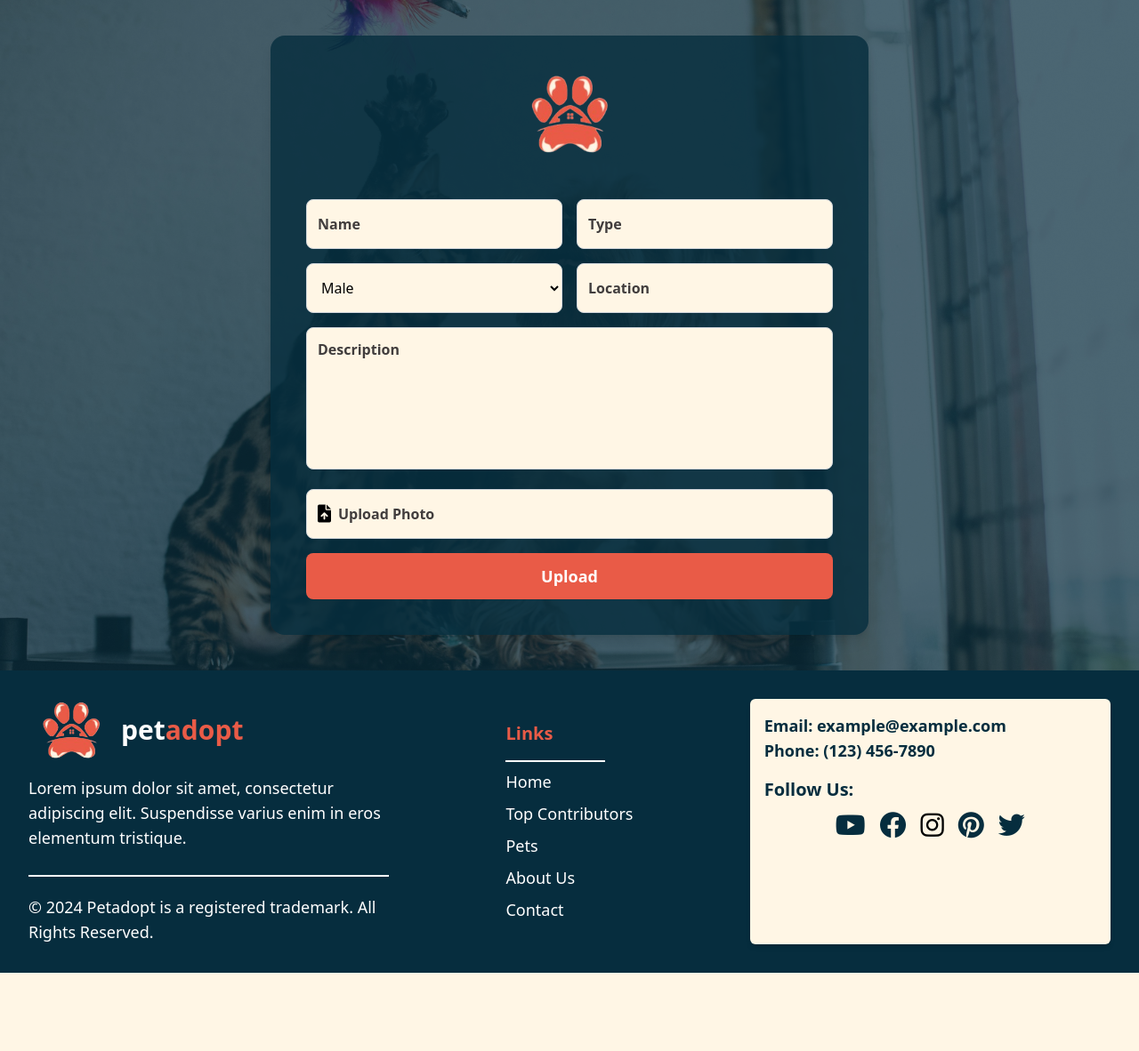
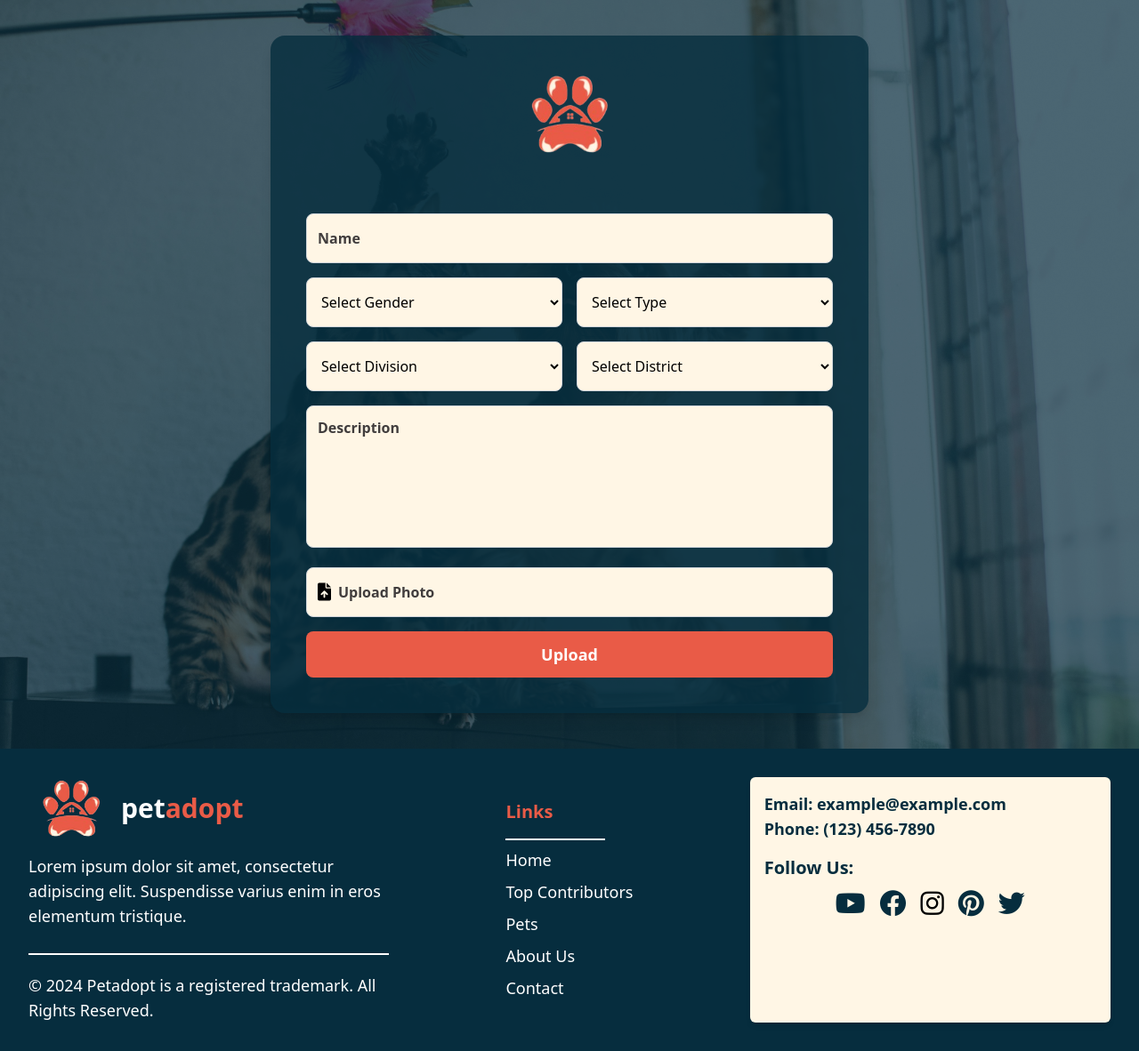
Before and after one commit to fahim-muntasir/petadoption, a Django app: page /createPet/ in a window 1280 px wide. Shown: the part 106-1288 px from the top of the page at 89% size. Before the commit the page ends 1200 px from the top, so only its background shows below. Run offline with Django 5.2, Linux system fonts and the light colour scheme; the visitor is signed in with stand-in values (Sample User, id 1); data that the repository does not hold is empty; some libraries are stand-ins or nearby versions.

Commit message:
search by pet type and added division and district in the pet post form

```diff
--- a/petapp/models.py
+++ b/petapp/models.py
@@ -28,12 +28,13 @@
   pet_type = models.CharField(max_length=50, blank=False, null=False)
   gender = models.CharField(max_length=10, choices=[('Male', 'Male'), ('Female', 'Female')])
   description = models.TextField(blank=False, null=False)
-  location = models.CharField(max_length=100, blank=False, null=False)
   status = models.CharField(
     max_length=10,
     choices=[('Active', 'Active'), ('Adopted', 'Adopted')],
     default='Active',
   )
+  division = models.CharField(max_length=50, blank=False,null=True)
+  district = models.CharField(max_length=50, blank=False, null=True)
   created_at = models.DateTimeField(auto_now_add=True)
   updated_at = models.DateTimeField(auto_now=True)
 
--- a/petapp/urls.py
+++ b/petapp/urls.py
@@ -18,4 +18,5 @@
   path('delete_message/<int:message_id>/', views.delete_message, name='delete_message'),
   path('delete_pet/<int:pet_id>/', views.delete_pet, name='delete_pet'),
   path('update_pet/<int:pet_id>/', views.updatePet, name='updatePet'),
+  path('get-districts/', views.get_districts, name='get-districts'),
 ]
--- a/petapp/views.py
+++ b/petapp/views.py
@@ -1,5 +1,4 @@
-import os
-import requests
+import os, requests
 from django.core.validators import URLValidator
 from django.core.exceptions import ValidationError
 from django.core.paginator import Paginator
@@ -9,9 +8,15 @@
 from django.contrib.auth.hashers import make_password, check_password
 from .models import UserProfile, PetPost, Message # added
 from django.contrib.auth.decorators import login_required
+from django.http import JsonResponse
 
+
+# * Variables *
 User = get_user_model()
+api_url_division = "https://bdapis.com/api/v1.2/divisions"
 
+
+# ** Provides Posts **
 def fetchAdoptedPost(total=False):
   posts = []
 
@@ -21,6 +26,7 @@
     posts = PetPost.objects.filter(status='Adopted').order_by('-updated_at')
 
   return posts
+
 
 # ** Provides Posts **
 def fetchPost(total=False):
@@ -32,6 +38,7 @@
     posts = PetPost.objects.filter(status='Active').order_by('-created_at')
 
   return posts
+
 
 # ** Provides Message **
 def fetchMessage(total=False):
@@ -52,11 +59,10 @@
 
   return render(request, 'petapp/index.html', {'posts': active_posts, 'adoptedPosts': adopted_posts})
 
+
+# ** Profile **
 def userProfile(request, userid):
-  print(userid)
   user = get_object_or_404(UserProfile, id=userid)
-
-  # Fetch posts data and set up pagination
   posts_list = PetPost.objects.filter(user=userid).order_by('-created_at')
   paginator = Paginator(posts_list, 10)
   page_number = request.GET.get('page')
@@ -64,34 +70,33 @@
 
   return render(request, 'petapp/userprofile.html', {'user': user, 'page_obj': page_obj, 'isPost': len(page_obj)})
 
+
 # ** Login **
 def user_login(request):
   if request.method == 'POST':
     email = request.POST.get('email')
     password = request.POST.get('password')
 
-    # Find the user by email
     try:
         user = UserProfile.objects.get(email=email)
     except UserProfile.DoesNotExist:
         messages.error(request, "Invalid email or password.")
         return render(request, 'petapp/login.html')
 
-    # Authenticate user
     user = authenticate(request, username=user.username, password=password)
     if user is not None:
         login(request, user)
-        return redirect('home')  # Redirect to the home page or any other page after login
+        return redirect('home')
     else:
         messages.error(request, "Invalid email or password.")
         return render(request, 'petapp/login.html')
 
   return render(request, 'petapp/login.html')
 
+
 # ** Registration **
 def registration(request):
   if request.method == 'POST':
-    # Get form data
     form_data = {
         'username': request.POST.get('username'),
         'first_name': request.POST.get('firstName'),
@@ -106,19 +111,14 @@
     password1 = request.POST.get('password1')
     password2 = request.POST.get('password2')
 
-    # Validation checks
-
-    # 6. Check if first name, last name, address, and state are not empty
     if not form_data['first_name'] or not form_data['last_name'] or not form_data['address'] or not form_data['state']:
         messages.error(request, "First name, last name, address, and state cannot be empty.")
         return render(request, 'petapp/registration.html', {'form_data': form_data})
 
-    # 3. Check if username has no spaces or uppercase letters
     if ' ' in form_data['username'] or not form_data['username'].islower():
         messages.error(request, "Username cannot contain spaces or uppercase letters.")
         return render(request, 'petapp/registration.html', {'form_data': form_data})
 
-    # 4. Check if the phone numbers have exactly 11 digits
     if not (form_data['phone1'].isdigit() and len(form_data['phone1']) == 11):
         messages.error(request, "Primary phone number must contain exactly 11 digits.")
         return render(request, 'petapp/registration.html', {'form_data': form_data})
@@ -126,7 +126,6 @@
         messages.error(request, "Additional phone number must contain exactly 11 digits.")
         return render(request, 'petapp/registration.html', {'form_data': form_data})
 
-    # 5. Validate the social link to ensure it's a URL
     url_validator = URLValidator()
     try:
         url_validator(form_data['socialLink'])
@@ -134,17 +133,14 @@
         messages.error(request, "Social link must be a valid URL.")
         return render(request, 'petapp/registration.html', {'form_data': form_data})
 
-    # 1. Check if password has at least 6 characters
     if len(password1) < 6:
         messages.error(request, "Password must be at least 6 characters long.")
         return render(request, 'petapp/registration.html', {'form_data': form_data})
 
-    # 2. Check if both passwords match
     if password1 != password2:
         messages.error(request, "Passwords do not match.")
         return render(request, 'petapp/registration.html', {'form_data': form_data})
 
-    # 7. Check if username or email is already taken
     if User.objects.filter(username=form_data['username']).exists():
         messages.error(request, "Username already taken.")
         return render(request, 'petapp/registration.html', {'form_data': form_data})
@@ -152,7 +148,6 @@
         messages.error(request, "Email already taken.")
         return render(request, 'petapp/registration.html', {'form_data': form_data})
 
-    # Create the user if all validations pass
     user = User(
       username=form_data['username'],
       first_name=form_data['first_name'],
@@ -171,57 +166,55 @@
 
   return render(request, 'petapp/registration.html')
 
+
 # ** About Us **
 def about(request):
   return render(request, 'petapp/about.html')
 
-# ** All Pets List **
+# ** All Items **
 def items(request):
-    # Get the selected division from the URL query parameter
-    division = request.GET.get('division')
+  division = request.GET.get('division')
+  pet_type = request.GET.get('type')
+  api_url_for_district = f"https://bdapis.com/api/v1.2/division/{division}" if division else None
 
-    # Base API for divisions and for fetching districts by division
-    api_url = "https://bdapis.com/api/v1.2/divisions"
-    api_url_for_district = f"https://bdapis.com/api/v1.2/division/{division}" if division else None
+  response = requests.get(api_url_division)
+  if response.status_code == 200:
+      divisions_data = response.json().get("data", [])
+  else:
+      divisions_data = []
 
-    # Fetch divisions data
-    response = requests.get(api_url)
-    if response.status_code == 200:
-        divisions_data = response.json().get("data", [])
-    else:
-        divisions_data = []
+  districts_data = []
+  if division and api_url_for_district:
+      district_response = requests.get(api_url_for_district)
+      if district_response.status_code == 200:
+          districts_data = district_response.json().get("data", [])
 
-    # Fetch district data if a division is selected
-    districts_data = []
-    if division and api_url_for_district:
-        district_response = requests.get(api_url_for_district)
-        if district_response.status_code == 200:
-            districts_data = district_response.json().get("data", [])
+  posts_list = PetPost.objects.all().order_by('-created_at')
+  if pet_type:
+      posts_list = posts_list.filter(pet_type__iexact=pet_type)
 
-    # Fetch posts data and set up pagination
-    posts_list = PetPost.objects.all().order_by('-created_at')
-    paginator = Paginator(posts_list, 10)
-    page_number = request.GET.get('page')
-    page_obj = paginator.get_page(page_number)
+  paginator = Paginator(posts_list, 10)
+  page_number = request.GET.get('page')
+  page_obj = paginator.get_page(page_number)
 
-    context = {
-        'divisions': divisions_data,
-        'selected_division': division,
-        'districts': districts_data,
-        'posts': posts_list,
-        'page_obj': page_obj,
-    }
+  context = {
+      'divisions': divisions_data,
+      'selected_division': division,
+      'districts': districts_data,
+      'posts': posts_list,
+      'page_obj': page_obj,
+      'selected_type': pet_type,
+  }
 
-    return render(request, 'petapp/items.html', context)
+  return render(request, 'petapp/items.html', context)
+
 
 # ** Single Pet Post **
 def item(request, id):
   posts = PetPost.objects.exclude(id=id).order_by('-created_at')[:2]
   pet = get_object_or_404(PetPost, id=id)
 
-  # started
   if request.method == 'POST':
-    # Get the message content from the form
     message_content = request.POST.get('message')
     print(request.user)
     if message_content:
@@ -232,7 +225,7 @@
         message=message_content
       )
       messages.success(request, "Your message has been sent to the pet post publisher.")
-      return redirect('item', id=id)  # Redirect to avoid resubmission on refresh
+      return redirect('item', id=id)
     else:
         messages.error(request, "Message content cannot be empty.")
 
@@ -242,15 +235,73 @@
 #   return render(request, 'petapp/modal.html')
 
 # ** Pet Post Creation **
+# @login_required
+# def createPet(request):
+
+#   # Fetch divisions data
+#   response = requests.get(api_url_division)
+#   if response.status_code == 200:
+#       divisions_data = response.json().get("data", [])
+#   else:
+#       divisions_data = []
+
+#   if request.method == 'POST':
+#       title = request.POST.get('title')
+#       image = request.FILES.get('image')
+#       pet_type = request.POST.get('pet_type')
+#       gender = request.POST.get('gender')
+#       description = request.POST.get('description')
+
+#       pet_post = PetPost(
+#           user=request.user,
+#           title=title,
+#           image=image,
+#           pet_type=pet_type,
+#           gender=gender,
+#           description=description,
+#           location=location,
+#       )
+
+#       pet_post.save()
+
+#       return redirect('home')
+
+#   return render(request, 'petapp/createPet.html', {"divisions": divisions_data})
+
+
+# ** Disctricts **
+@login_required
+def get_districts(request):
+  division = request.GET.get('division')
+  if division:
+      # Fetch districts based on the selected division
+      api_url_for_district = f"https://bdapis.com/api/v1.2/division/{division}"
+      response = requests.get(api_url_for_district)
+      if response.status_code == 200:
+          districts_data = response.json().get("data", [])
+          return JsonResponse({'districts': districts_data}, status=200)
+  return JsonResponse({'districts': []}, status=400)
+
+
+# ** Pet Post Creation **
 @login_required
 def createPet(request):
+  # Fetch divisions data
+  response = requests.get(api_url_division)
+  if response.status_code == 200:
+      divisions_data = response.json().get("data", [])
+  else:
+      divisions_data = []
+
   if request.method == 'POST':
       title = request.POST.get('title')
       image = request.FILES.get('image')
-      pet_type = request.POST.get('pet_type')
+      pet_type = request.POST.get('type')
       gender = request.POST.get('gender')
       description = request.POST.get('description')
-      location = request.POST.get('location')
+
+      division = request.POST.get('division')
+      district = request.POST.get('district')
 
       pet_post = PetPost(
           user=request.user,
@@ -259,21 +310,25 @@
           pet_type=pet_type,
           gender=gender,
           description=description,
-          location=location,
+          division=division,
+          district=district,
       )
 
       pet_post.save()
-
       return redirect('home')
 
-  return render(request, 'petapp/createPet.html')
+  return render(request, 'petapp/createPet.html', {"divisions": divisions_data})
+
 
 # ** Logout **
 def user_logout(request):
   logout(request)
   return redirect('login')
 
+
 # Dashboard
+
+
 
 # ** Dashboard of user **
 @login_required
@@ -284,6 +339,7 @@
 
   return render(request, 'Dashboard/Dashboard.html', {"totalAdopted":totalAdopted, "totalPost": totalPost, "totalMessage": totalMessage, "fullname": request.user.first_name + " " + request.user.last_name})
 
+
 # ** Message Requests **
 @login_required
 def totalRequest(request):
@@ -291,14 +347,13 @@
 
   return render(request, 'Dashboard/TotalRequest.html', {'posts': messages, "fullname": request.user.first_name + " " + request.user.last_name})
 
+
 # ** Information Update **
 @login_required
 def updateInfo(request):
-    # Load the current user profile
     user = request.user
 
     if request.method == 'POST':
-      # Get form data from POST request
       username = request.POST.get('username', user.username)
       first_name = request.POST.get('first_name', user.first_name)
       last_name = request.POST.get('last_name', user.last_name)
@@ -309,12 +364,10 @@
       state = request.POST.get('state', user.state)
       social_link = request.POST.get('social_link', user.social_media_link)
 
-      # Password change logic
       current_password = request.POST.get('current_password')
       new_password = request.POST.get('new_password')
       confirm_password = request.POST.get('confirm_password')
 
-      # Update basic info
       user.username = username
       user.first_name = first_name
       user.last_name = last_name
@@ -325,25 +378,19 @@
       user.state = state
       user.social_media_link = social_link
 
-      # Check if password fields are provided for a password update
       if current_password and new_password and confirm_password:
-        # Verify current password
         if check_password(current_password, user.password):
-            # Ensure new password matches confirmation
             if new_password == confirm_password:
                 user.set_password(new_password)
-                update_session_auth_hash(request, user)  # Keeps the user logged in after password change
+                update_session_auth_hash(request, user)
                 messages.success(request, 'Password updated successfully.')
             else:
                 messages.error(request, 'New password and confirmation do not match.')
         else:
             messages.error(request, 'Current password is incorrect.')
 
-      # Save the user and profile info
       user.save()
-      # user.profile.save()
 
-      # Success message and redirect
       messages.success(request, 'Information updated successfully.')
       return redirect('updateInfo')
 
--- a/templates/petapp/base.html
+++ b/templates/petapp/base.html
@@ -79,8 +79,6 @@
         toggleIcon.classList.add('rotate-90');
       }
     }
-
-
     </script>
   </body>
 </html>
--- a/templates/petapp/createPet.html
+++ b/templates/petapp/createPet.html
@@ -22,51 +22,56 @@
 
         <form method="POST" class="space-y-4" enctype="multipart/form-data">
           {% csrf_token %}
-          <div class="grid grid-cols-1 md:grid-cols-2 gap-4">
           <input
             type="text"
             placeholder="Name"
             name="title"
-              class="input-field focus:outline-none focus:ring-2 focus:ring-[#e95b47] h-12 lg:h-14 p-3 rounded-lg border bg-[#fff6e5] border-gray-300 placeholder:font-semibold placeholder:text-[#413d3d]"
+            class="input-field w-full focus:outline-none focus:ring-2 focus:ring-[#e95b47] h-12 lg:h-14 p-3 rounded-lg border bg-[#fff6e5] border-gray-300 placeholder:font-semibold placeholder:text-[#413d3d]"
             required
           />
-            <input
-              type="text"
-              placeholder="Type"
-              name="pet_type"
-              class="input-field focus:outline-none focus:ring-2 focus:ring-[#e95b47] placeholder:font-semibold placeholder:text-[#413d3d] h-12 lg:h-14 p-3 rounded-lg border bg-[#fff6e5] border-gray-300"
-              required
-            />
+
+          <div class="grid grid-cols-1 md:grid-cols-2 gap-4">
+            <select name="gender" id="" class="input-field focus:outline-none focus:ring-2 focus:ring-[#e95b47] placeholder:font-semibold placeholder:text-[#413d3d] h-12 lg:h-14 p-3 rounded-lg border bg-[#fff6e5] border-gray-300" >
+              <option value="">Select Gender</option>
+              <option value="male">Male</option>
+              <option value="female">Female</option>
+            </select>
+
+            <select name="type" class="input-field focus:outline-none focus:ring-2 focus:ring-[#e95b47] placeholder:font-semibold placeholder:text-[#413d3d] h-12 lg:h-14 p-3 rounded-lg border bg-[#fff6e5] border-gray-300" required >
+              <option value="">Select Type</option>
+              <option value="cat">Cat</option>
+              <option value="dog">Dog</option>
+              <option value="bird">Bird</option>
+              <option value="fish">Fish</option>
+              <option value="rabbit">Rabbit</option>
+              <option value="exotic">Exotic Pets</option>
+            </select>
           </div>
 
           <div class="grid grid-cols-1 md:grid-cols-2 gap-4">
-            <select name="gender" id="" class="input-field focus:outline-none focus:ring-2 focus:ring-[#e95b47] placeholder:font-semibold placeholder:text-[#413d3d] h-12 lg:h-14 p-3 rounded-lg border bg-[#fff6e5] border-gray-300" required >
-              <option value="male">Male</option>
-              <option value="female">Female</option>
+            <select
+                name="division"
+                id="division"
+                class="input-field focus:outline-none focus:ring-2 focus:ring-[#e95b47] h-12 lg:h-14 p-3 rounded-lg border bg-[#fff6e5] border-gray-300"
+                required
+            >
+                <option value="">Select Division</option>
+                {% for item in divisions %}
+                    <option value="{{ item.division }}">{{ item.division }}</option>
+                {% endfor %}
             </select>
-            <input
-              type="tel"
-              placeholder="Location"
-              name="location"
-              class="input-field focus:outline-none focus:ring-2 focus:ring-[#e95b47] placeholder:font-semibold placeholder:text-[#413d3d] h-12 lg:h-14 p-3 rounded-lg border bg-[#fff6e5] border-gray-300"
+
+            <select
+                name="district"
+                id="district"
+                class="input-field focus:outline-none focus:ring-2 focus:ring-[#e95b47] h-12 lg:h-14 p-3 rounded-lg border bg-[#fff6e5] border-gray-300"
                 required
-            />
+            >
+                <option value="">Select District</option>
+            </select>
           </div>
-          <!-- <div class="grid grid-cols-1 md:grid-cols-2 gap-4">
-            <input
-              type="tel"
-              placeholder="Phone Number"
-              class="input-field focus:outline-none focus:ring-2 focus:ring-[#e95b47] placeholder:font-semibold placeholder:text-[#413d3d] h-12 lg:h-14 p-3 rounded-lg border bg-[#fff6e5] border-gray-300"
-            />
-            <input
-              type="tel"
-              placeholder="Phone Number (Optional)"
-              class="input-field focus:outline-none focus:ring-2 focus:ring-[#e95b47] placeholder:font-semibold placeholder:text-[#413d3d] h-12 lg:h-14 p-3 rounded-lg border bg-[#fff6e5] border-gray-300"
-            />
-          </div> -->
-          <!-- <textarea placeholder="Description"
-                    class="input-field focus:outline-none focus:ring-2 focus:ring-[#e95b47] placeholder:font-semibold placeholder:text-[#413d3d] h-32 lg:h-40 p-3 rounded-lg border bg-[#fff6e5] border-gray-300 resize-none">
-                </textarea> -->
+
+
           <textarea
             placeholder="Description"
             name="description"
@@ -98,4 +103,31 @@
       </div>
     </div>
 
+    <script>
+      document.getElementById('division').addEventListener('change', function () {
+      const division = this.value;
+      const districtSelect = document.getElementById('district');
+
+      // Clear current district options
+      districtSelect.innerHTML = '<option value="">Select District</option>';
+
+      if (division) {
+        // Fetch districts for the selected division
+        fetch(`/get-districts/?division=${division}`)
+          .then(response => response.json())
+          .then(data => {
+              const districts = data.districts;
+              districts.forEach(district => {
+                  const option = document.createElement('option');
+                  option.value = district.district; // Update this based on API response
+                  option.textContent = district.district; // Update this based on API response
+                  districtSelect.appendChild(option);
+              });
+          })
+          .catch(error => {
+              console.error('Error fetching districts:', error);
+          });
+      }
+    })
+    </script>
 {% endblock %}
```
Also changed, not shown: templates/petapp/items.html (+47 -7 lines), media/uploads/anoir-chafik-2_3c4dIFYFU-unsplash_YKIBnkt.jpg (added), petapp/migrations/0005_remove_petpost_location.py (added), petapp/migrations/0006_petpost_district_petpost_division.py (added). Lines whose indentation alone changed are shown as unchanged.
